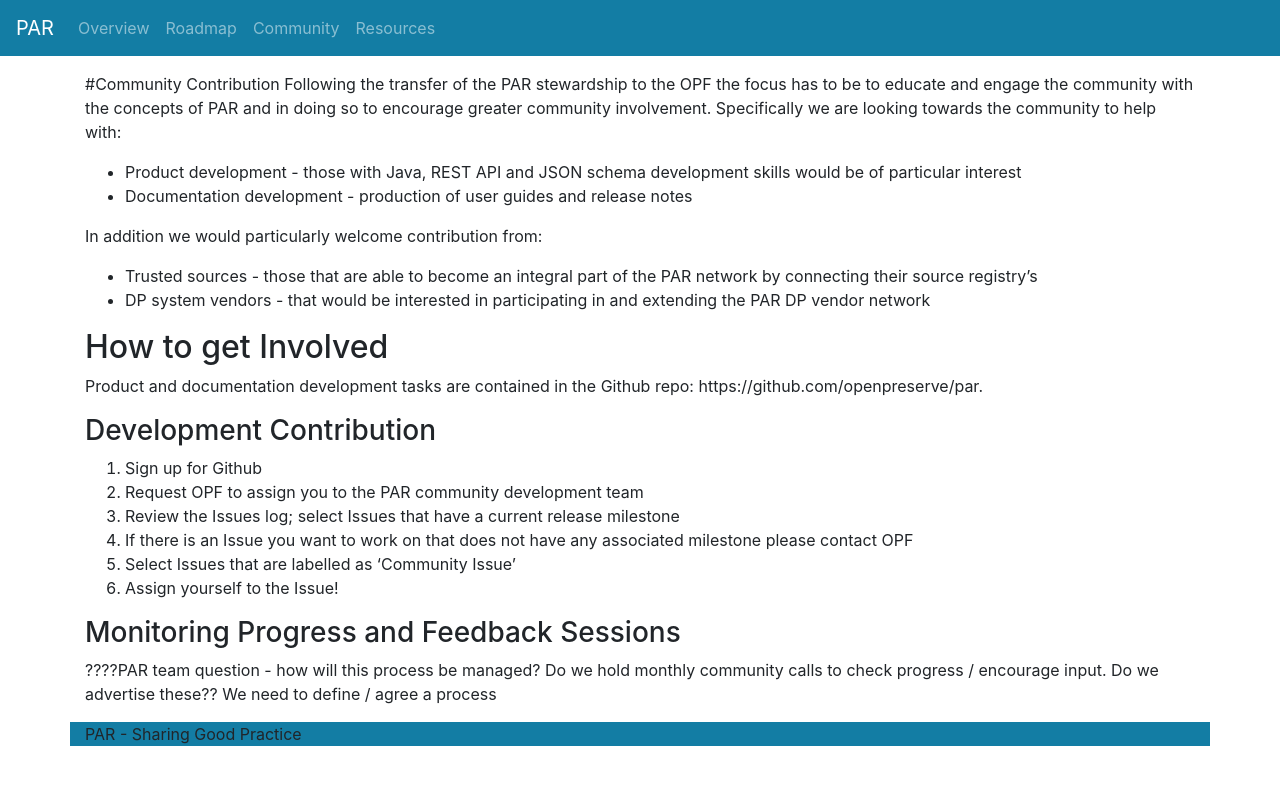
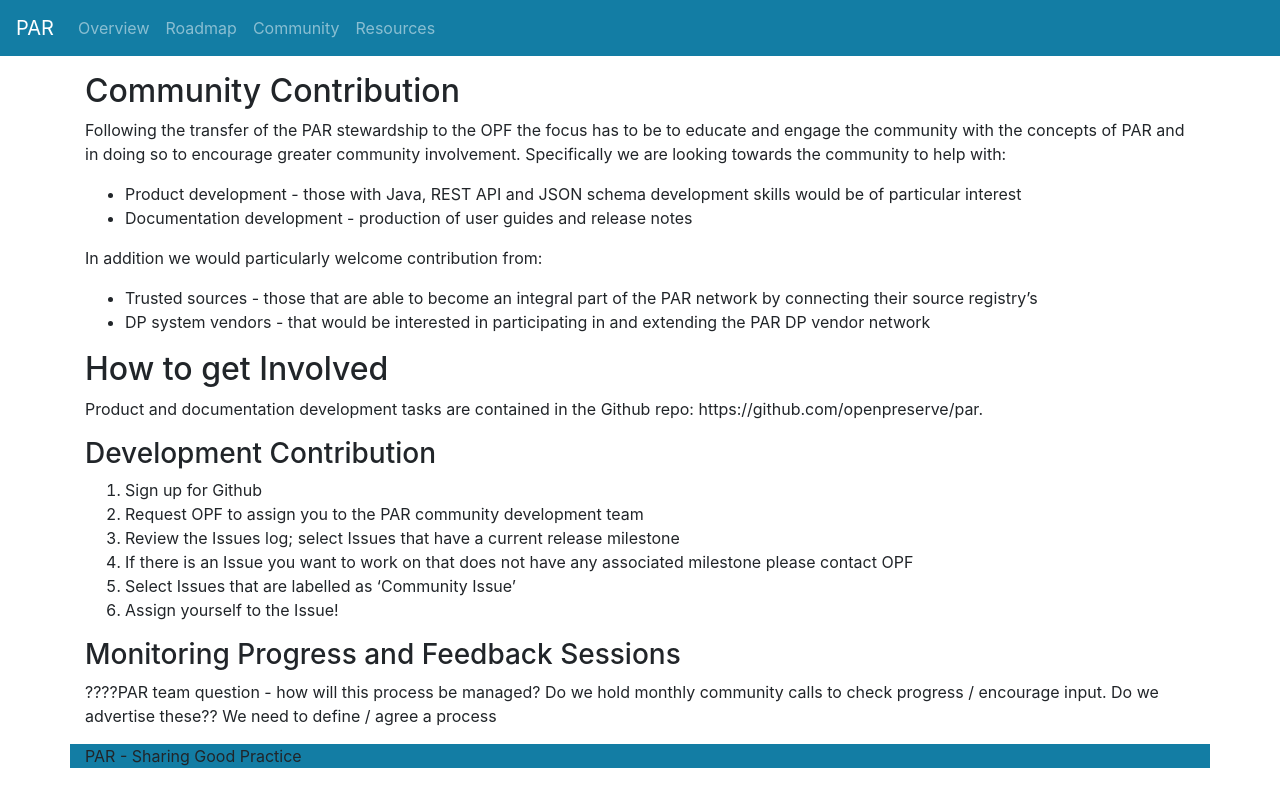
Before and after one commit to openpreserve/par, a Jekyll site: the page built from docs/community/index.md, in a window 1280 px wide and 1200 px high. Shown: the top 807 px of the window. Built offline with Jekyll 4.4.1, drawn with Linux system fonts in a browser that asks for light colours.

```diff
--- a/docs/community/index.md
+++ b/docs/community/index.md
@@ -3,7 +3,7 @@ layout: page
 title: Community
 ---
 
-#Community Contribution
+## Community Contribution
 Following the transfer of the PAR stewardship to the OPF the focus has to be to educate and engage the community with the concepts of PAR and in doing so to encourage greater community involvement. Specifically we are looking towards the community to help with:
 
 * Product development - those with Java, REST API and JSON schema development skills would be of particular interest
```
